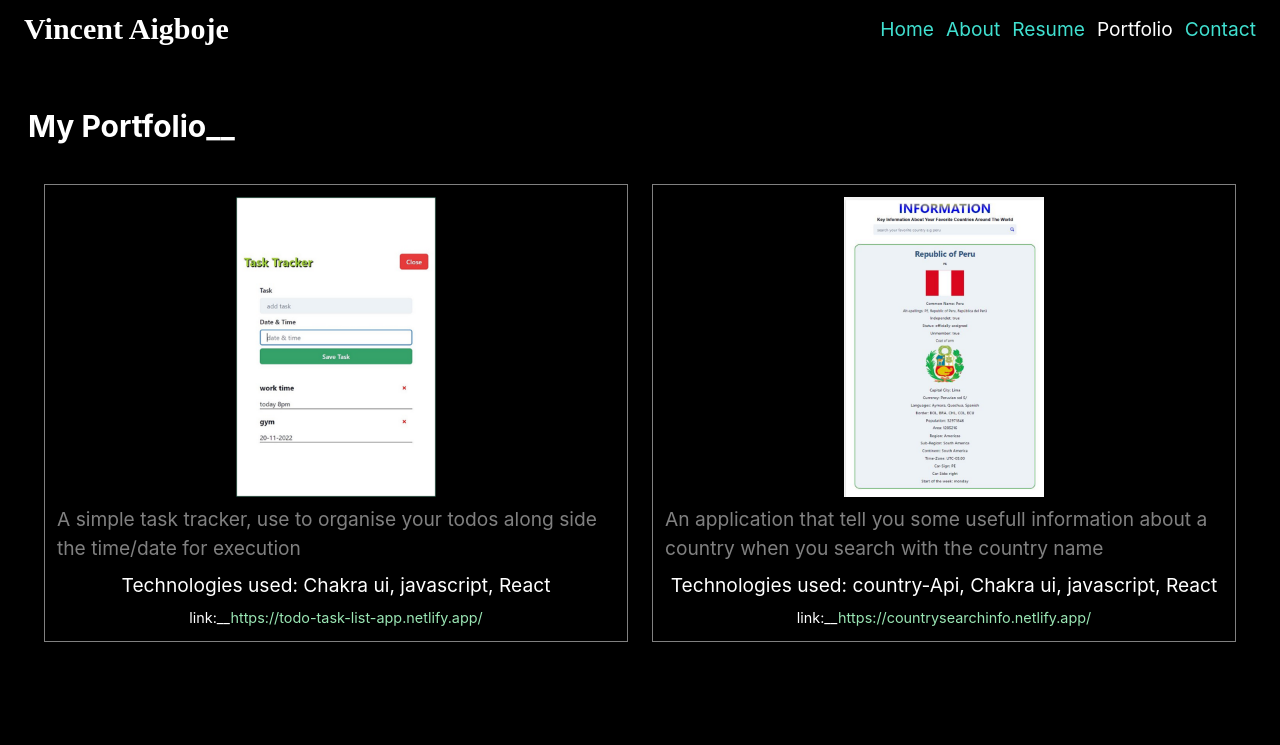
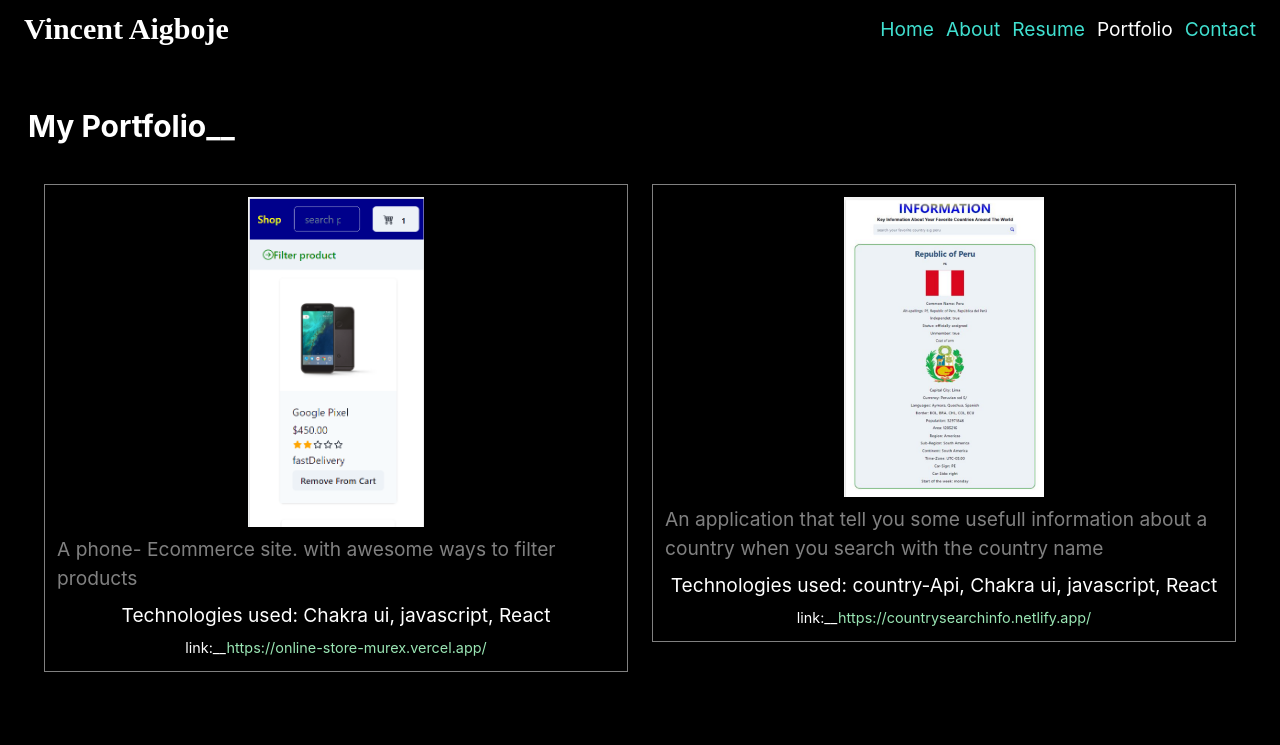
Before and after one commit to vince4559/portfolio, a React (Create React App) app: page /portfolio in a window 1280 px wide. Shown: the top 745 px of the page. Built offline with nearby package versions, Linux system fonts and the light colour scheme.

Commit message:
updating portfolio

```diff
--- a/src/pages/Portfolio.tsx
+++ b/src/pages/Portfolio.tsx
@@ -12,15 +12,17 @@ export const Portfolio = () => {
 
         <GridItem colSpan={[2, 2, 1, 1]} mb={7} w={'100%'}>
             <VStack  border={'solid 1px gray'} p={3} m={3} >
-            <Image loading='lazy' alt='port' src={port1} w={'200px'} objectFit={'contain'} />
-            <Text color={'gray'} fontSize={'1.2rem'} >A simple task tracker, use to organise your todos along side the time/date for execution</Text>
+            <Image loading='lazy' alt='port' src={port1} w={'200px'} objectFit={'contain'} h={'330px'} />
+            <Text color={'gray'} fontSize={'1.2rem'} >
+              A phone- Ecommerce site. with awesome ways to filter products
+            </Text>
             <Text color={'white'}>
               Technologies used: Chakra ui, javascript, React
             </Text>
             <Text color={'white'} fontSize='.9rem'>link:__
               <Link color={'green.200'}
-              href="https://todo-task-list-app.netlify.app/" isExternal>
-              https://todo-task-list-app.netlify.app/
+              href="https://online-store-murex.vercel.app/" isExternal>
+              https://online-store-murex.vercel.app/
               </Link>
             </Text>
             </VStack>
```
Also changed, not shown: src/images/port1.png.
